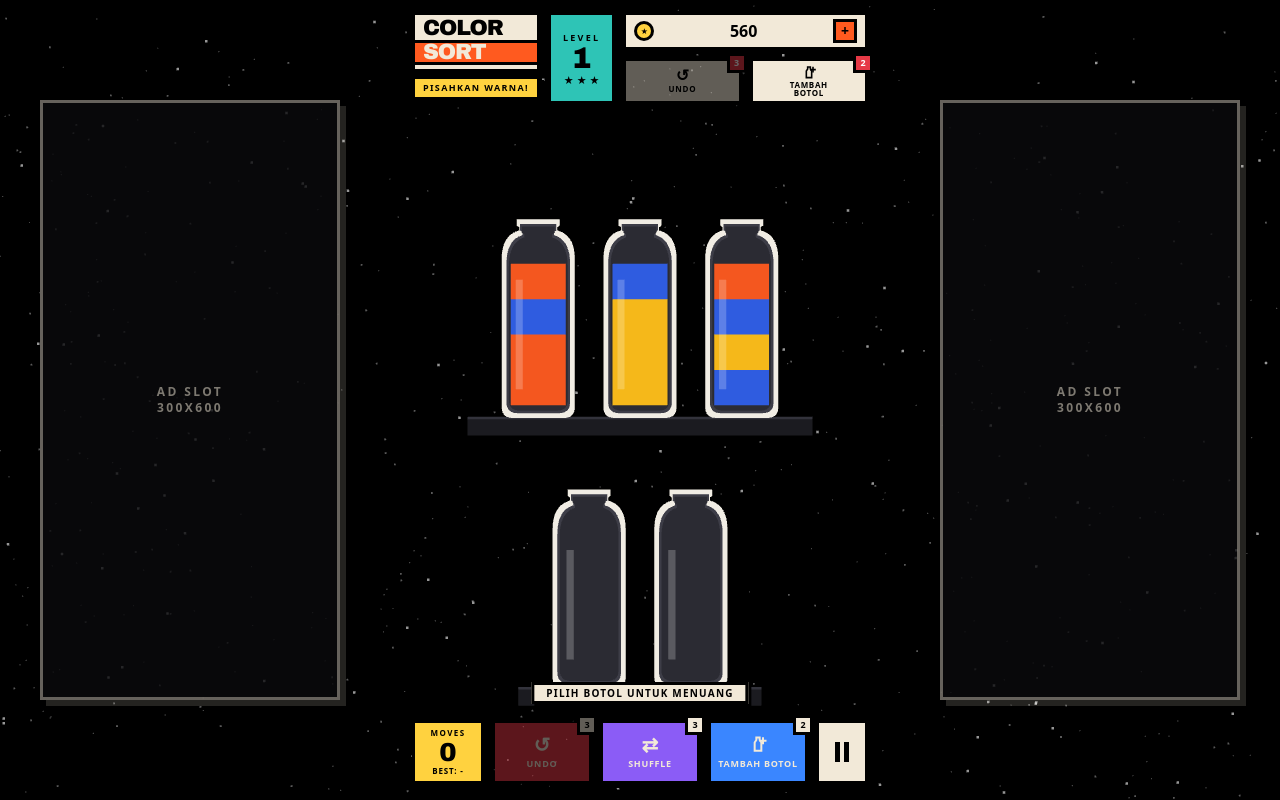
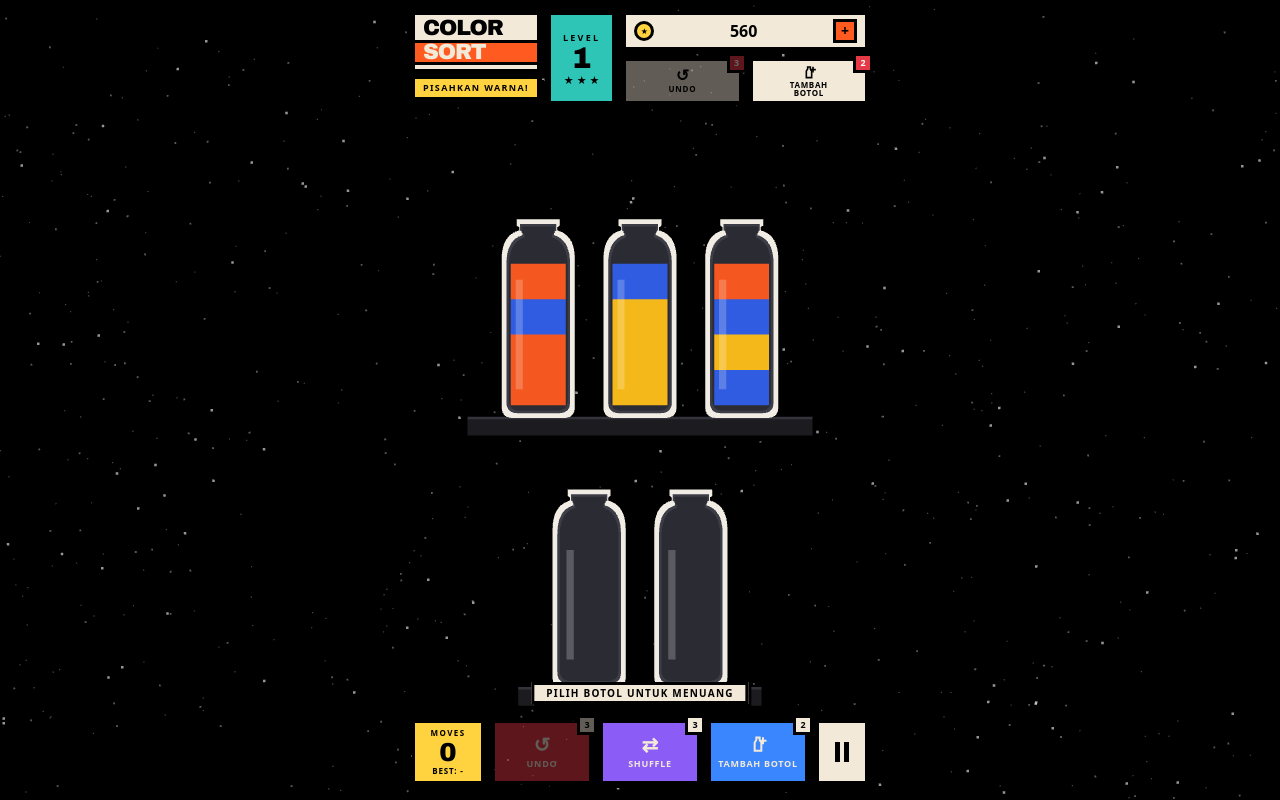
Before and after one commit to DzikriAlan/plak, a Next.js app: page / in a window 1280 px wide. Built offline with nearby package versions, Linux system fonts and the light colour scheme.

Commit message:
refactor(color-sort): remove the desktop ad slot sections

```diff
--- a/src/features/color-sort/components/ColorSortPlay.tsx
+++ b/src/features/color-sort/components/ColorSortPlay.tsx
@@ -178,16 +178,7 @@ export default function ColorSortPlay() {
         isCleared={data.isCleared}
       />
 
-      <aside className="absolute left-6 top-1/2 hidden h-[600px] w-[300px] -translate-y-1/2 lg:block xl:left-10">
-        <div className="flex h-full w-full items-center justify-center border-[3px] border-[#f2e9d8]/40 bg-[#0b0b0d]/80 text-center text-xs font-black uppercase tracking-[0.2em] text-[#f2e9d8]/50 shadow-[6px_6px_0_rgba(242,233,216,0.15)]">
-          AD SLOT
-          <br />
-          300x600
-        </div>
-      </aside>
-
       <main className="relative z-10 flex h-[100dvh] w-full max-w-[480px] flex-col overflow-hidden">
-
         <ColorSortHeader
           level={data.levelNumber}
           coin={data.coin}
@@ -326,14 +317,6 @@ export default function ColorSortPlay() {
           </div>
         ) : null}
       </main>
-
-      <aside className="absolute right-6 top-1/2 hidden h-[600px] w-[300px] -translate-y-1/2 lg:block xl:right-10">
-        <div className="flex h-full w-full items-center justify-center border-[3px] border-[#f2e9d8]/40 bg-[#0b0b0d]/80 text-center text-xs font-black uppercase tracking-[0.2em] text-[#f2e9d8]/50 shadow-[6px_6px_0_rgba(242,233,216,0.15)]">
-          AD SLOT
-          <br />
-          300x600
-        </div>
-      </aside>
     </div>
   )
 }
```
